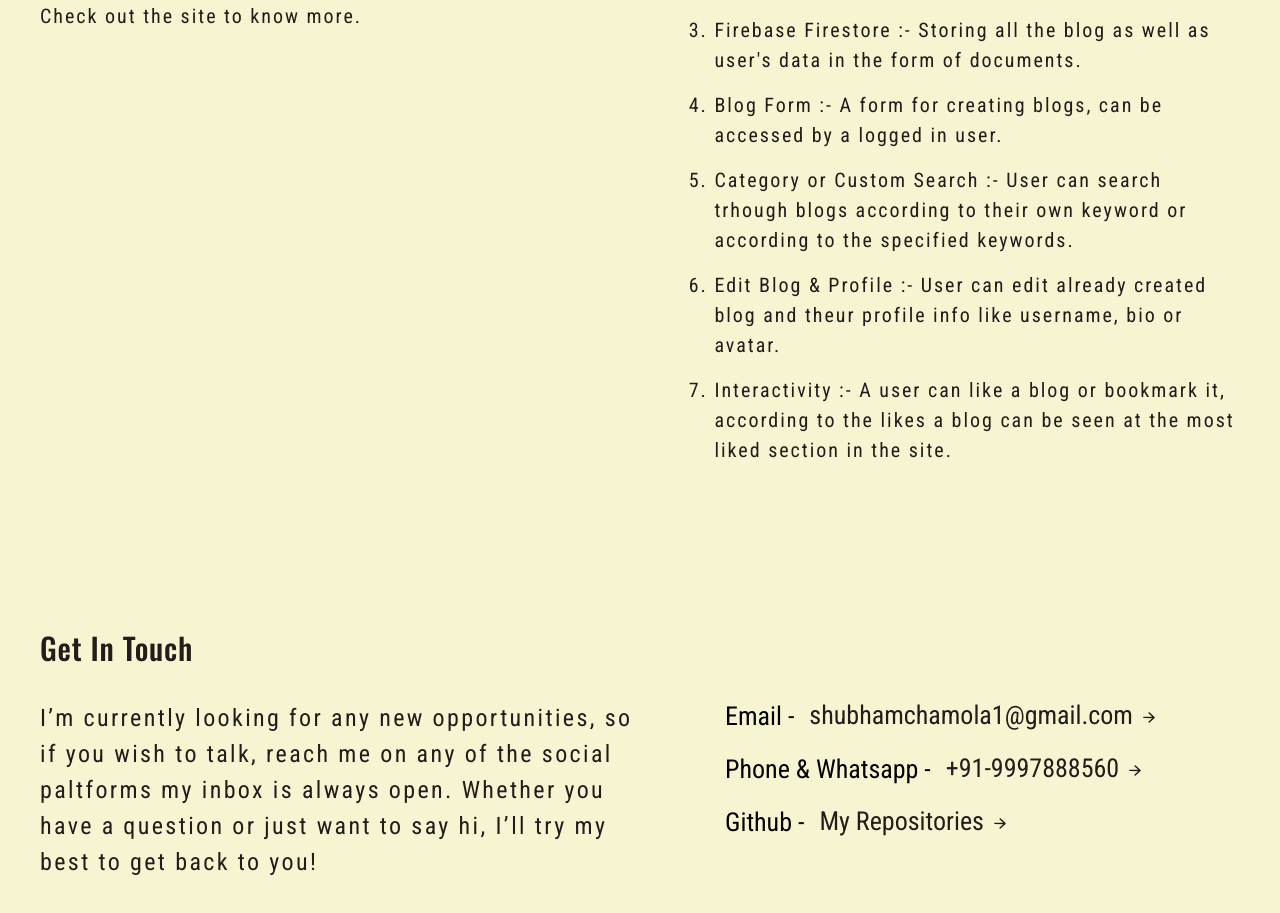
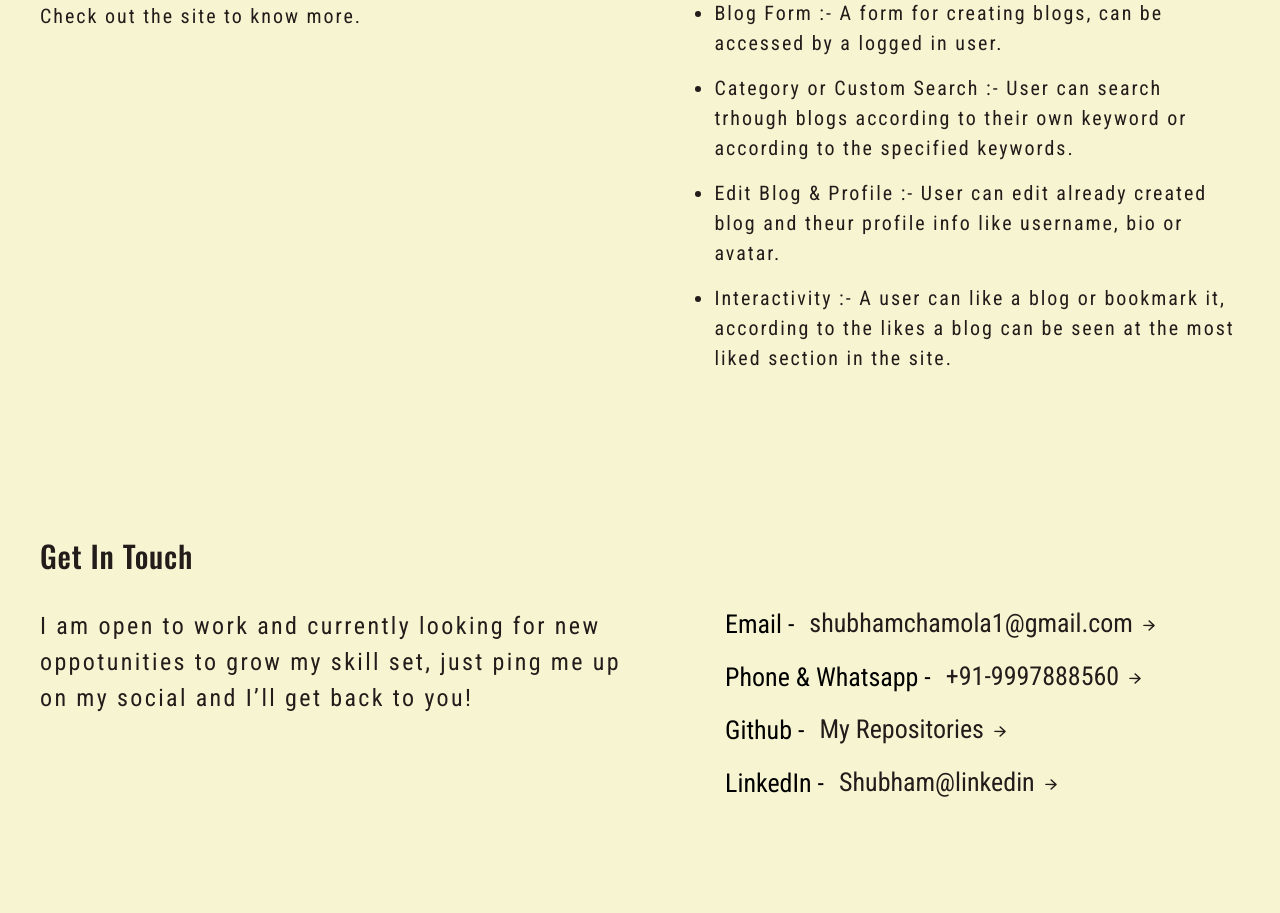
Before and after one commit to ShubhamChamola/Portfolio, a React (Create React App) app: page /projects/blogger in a window 1280 px wide. Shown: the part 1554-2467 px from the top of the page. Built offline with nearby package versions, Linux system fonts and the light colour scheme.

Commit message:
Content Change

```diff
--- a/src/components/project-images/index.tsx
+++ b/src/components/project-images/index.tsx
@@ -31,10 +31,6 @@ const ProjectImages: React.FC<Prop> = ({ images }) => {
   }, []);
 
   useEffect(() => {
-    setCurrImg(images[0]);
-  }, [images]);
-
-  useEffect(() => {
     setCurrImg((prev) => {
       if (prev) {
         document.getElementById(prev)?.classList.remove(`${styles.active}`);
@@ -44,12 +40,12 @@ const ProjectImages: React.FC<Prop> = ({ images }) => {
         ?.classList.add(`${styles.active}`);
       return images[0];
     });
-  }, [location]);
+  }, [images]);
 
   return (
     <div className={styles.container}>
       <div className={styles.current}>
-        <img src={currImg} alt="Selected SS of the project" />
+        <img src={currImg} alt="Selected screenshots of the project" />
       </div>
       {isMobile ? (
         <>
@@ -88,7 +84,7 @@ const ProjectImages: React.FC<Prop> = ({ images }) => {
                       setCurrImg(images[index]);
                     }}
                   >
-                    <img src={img} alt="screen shots of the project" />
+                    <img src={img} alt="Screenshots of the project" />
                   </div>
                 );
               } else {
--- a/src/layouts/about/index.tsx
+++ b/src/layouts/about/index.tsx
@@ -8,12 +8,12 @@ const About: React.FC = () => {
       <div>
         <h2>ABOUT ME</h2>
         <p>
-          I've been sailing the web development seas for way too long & creating
-          everything from regular websites to dashboards. <br /> <br />I have a
-          passion for creating engaging and user-friendly web experiences that
-          make people smile. I believe that the web has the power to connect us
-          and bring us closer together, and I'm excited to be a part of that
-          journey.
+          As a web developer, I navigate the vast and ever-changing digital sea,
+          using my skills to craft websites that are not only functional but
+          also visually appealing. <br /> <br />
+          Whether it's developing a custom web application or creating a
+          responsive and visually stunning website, I'm always up for a
+          challenge and excited to learn new skills along the way.
         </p>
       </div>
       <div>
--- a/src/layouts/contact/index.tsx
+++ b/src/layouts/contact/index.tsx
@@ -7,10 +7,8 @@ const Contact: React.FC = () => {
       <h2>Get In Touch</h2>
       <div className={styles.left}>
         <p>
-          I’m currently looking for any new opportunities, so if you wish to
-          talk, reach me on any of the social paltforms my inbox is always open.
-          Whether you have a question or just want to say hi, I’ll try my best
-          to get back to you!
+          I am open to work and currently looking for new oppotunities to grow
+          my skill set, just ping me up on my social and I’ll get back to you!
         </p>
       </div>
       <div className={styles.right}>
@@ -47,6 +45,17 @@ const Contact: React.FC = () => {
             <ArrowSVG />
           </a>
         </div>
+        <div>
+          <span>LinkedIn - </span>
+          <a
+            className="link-highlight"
+            target="blank"
+            href="https://www.linkedin.com/in/shubham-chamola-a82594246"
+          >
+            Shubham@linkedin
+            <ArrowSVG />
+          </a>
+        </div>
       </div>
     </section>
   );
--- a/src/pages/Project.tsx
+++ b/src/pages/Project.tsx
@@ -78,14 +78,13 @@ const Project: React.FC = () => {
         </div>
         <div className={styles.right}>
           <h4>FUNCTIONALITY</h4>
-          <p>This Website has the following functionalities:-</p>
-          <ol>
+          <ul>
             {Object.entries(data?.features || {}).map((key, value) => (
               <li>
                 {key[0]} :- {key[1]}
               </li>
             ))}
-          </ol>
+          </ul>
         </div>
       </section>
     </main>
--- a/src/styles/project.module.scss
+++ b/src/styles/project.module.scss
@@ -83,7 +83,7 @@
       font-family: var(--tertiary-font);
     }
 
-    ol {
+    ul {
       display: flex;
       flex-direction: column;
       gap: 0.75em;
```
Also changed, not shown: src/reference.txt.
